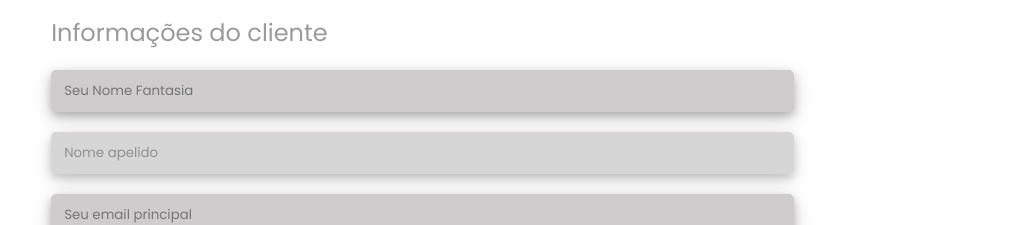
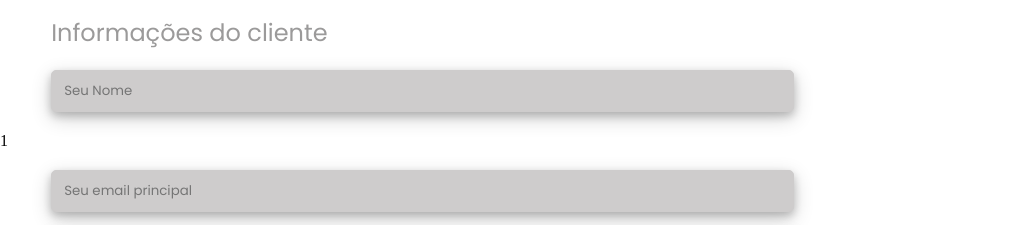
Before and after one commit to MarcoantonioCaldeira/Sistema-de-Cadastro-de-Clientes-e-Vendas, a Vue app: page / in a window 1024 px wide. Shown: the part 448-673 px from the top of the page. Built offline with nearby package versions, Linux system fonts and the light colour scheme.

Commit message:
adicionando funcionalidades

```diff
--- a/src/components/Informacoes_Cliente.vue
+++ b/src/components/Informacoes_Cliente.vue
@@ -16,13 +16,11 @@
     <h2 id="h2-informacoes">Informações do cliente</h2>
 
     <div>
-        <div v-if="radio_1 == true">
-            <input type="text" for="nome"  placeholder="Seu Nome" class="input" v-model.trim="$v.nome.$model" :class="{ 'error': $v.nome.$error, 'success': !$v.nome.$error }"/>
+
+        <input type="text" for="nome"  placeholder="Seu Nome" class="input" v-model="nome_apelido"/>
+        <div id="nome_apelido">
+            {{ nome_apelido + 1}}
         </div>
-        <div>
-            <input type="text" placeholder="Seu Nome Fantasia" class="input"/>
-        </div>
-        <input type="text"  placeholder="Nome apelido" class="input_apelido">
         <input type="text"  placeholder="Seu email principal" class="input">
         <input type="text" for="email_nfe" placeholder="Seu email nfe" class="input">
 
@@ -57,7 +55,7 @@ export default{
         return{
             pessoa:"CNPJ",
             pessoas: null,
-            nome_fatasia: "Nome Fantasia",
+            nome_apelido: [],
             input: 1
         };
     },
--- a/src/components/Inicio/estilo_inicio.scss
+++ b/src/components/Inicio/estilo_inicio.scss
@@ -840,8 +840,8 @@ label {
 
 
   #corpo_formulario {
-    min-height: 1800px;
-    max-height: 2000px;
+    min-height: 2000px;
+    max-height: 2200px;
   }
 
 
@@ -956,8 +956,15 @@ label {
 
   .btn_proxima_etapa {
     margin-top: 10%;
-    margin-left: 5%;
+    margin-left: 2%;
     @include button-add-processeguir;
   }
 
+
+  #conteudo_observacoes {
+    //position: absolute;
+    margin-left: 0ch;
+    width: 100%;
+  }
+
 }
```
